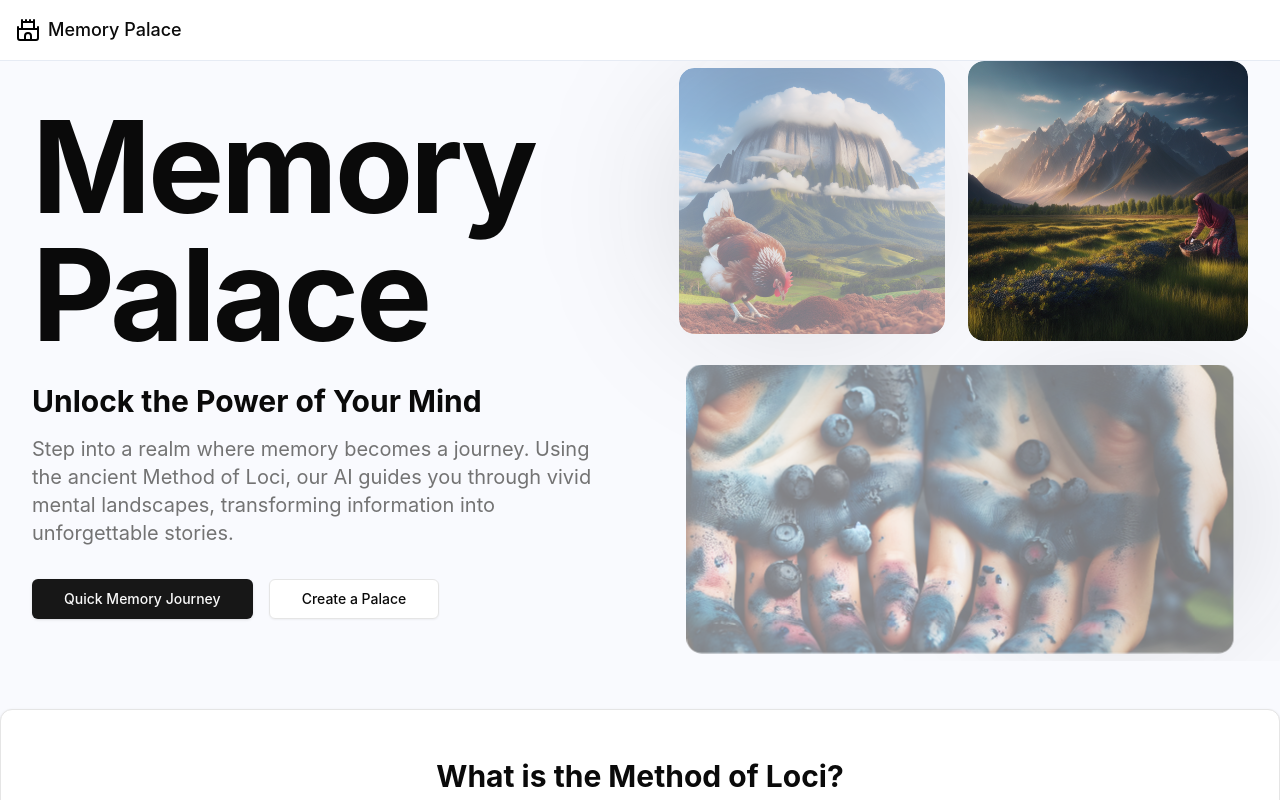
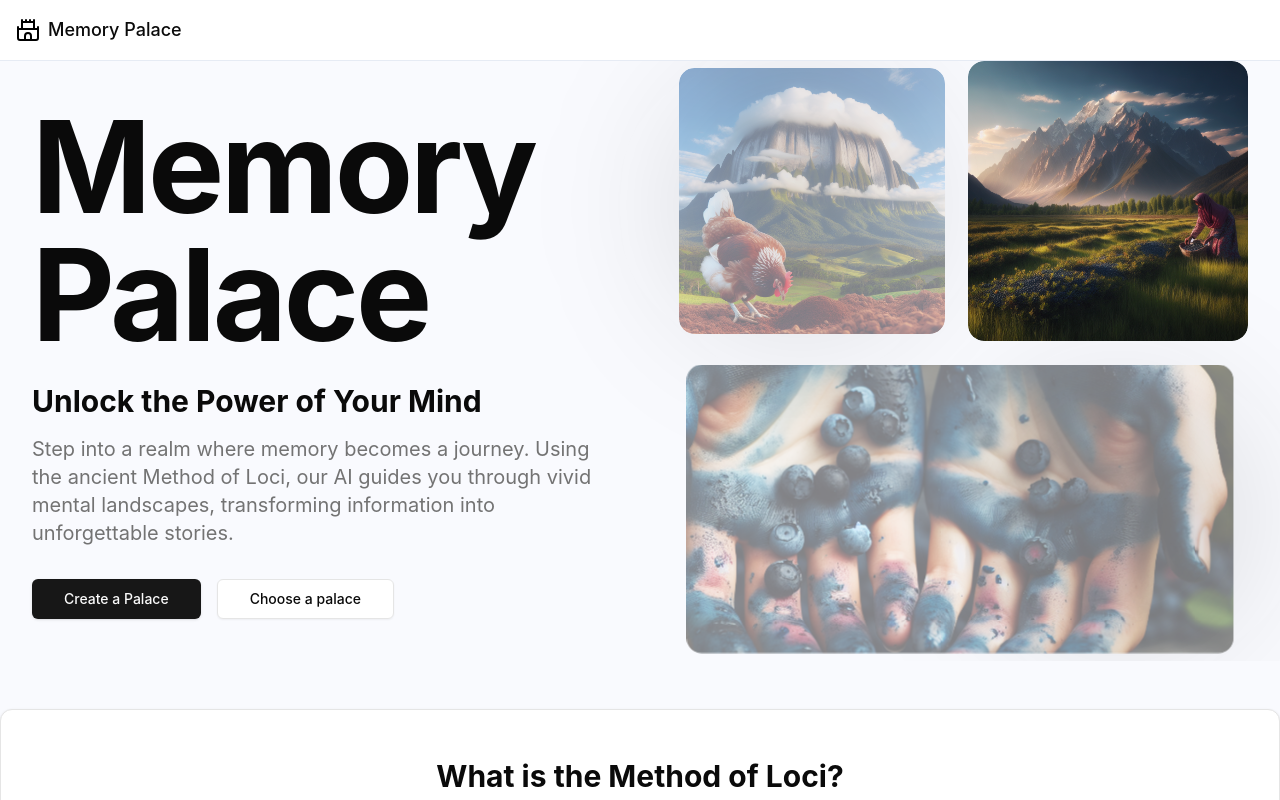
Before and after one commit to SofiaBargues/memory-palace, a Next.js app: page / in a window 1280 px wide. Shown: the top 800 px of the page. Built offline with nearby package versions, Linux system fonts and the light colour scheme; no server answers; the database is empty.

Commit message:
Invertir botones en el hero

```diff
--- a/src/components/ui/hero.tsx
+++ b/src/components/ui/hero.tsx
@@ -42,18 +42,18 @@ const Hero = ({}) => {
                   stories.
                 </p>
                 <div className="mt-8 flex flex-col gap-4 sm:flex-row">
-                  <a href="#Grid">
+                  <a href="#Create">
                     <Button size="lg" className="w-full sm:w-auto">
-                      Quick Memory Journey
+                      Create a Palace
                     </Button>
                   </a>
-                  <a href="#Create">
+                  <a href="#Grid">
                     <Button
                       size="lg"
                       variant="outline"
                       className="w-full sm:w-auto"
                     >
-                      Create a Palace
+                      Choose a palace
                     </Button>
                   </a>
                 </div>
```
